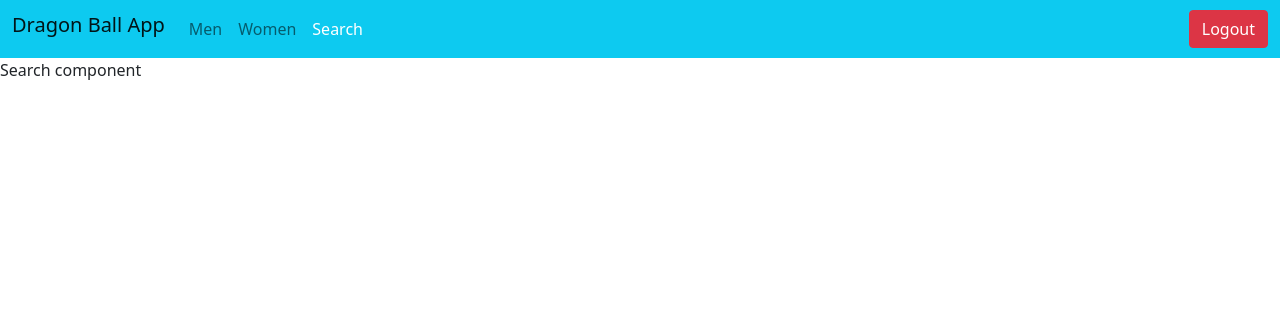
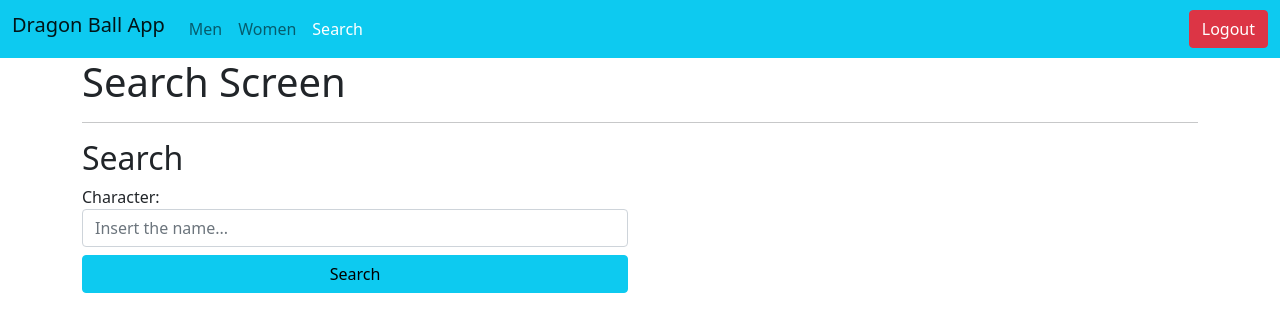
Before and after one commit to christophermontero/dragon-ball-app, a React (Create React App) app: page /search in a window 1280 px wide. Shown: the top 332 px of the page. Built offline with nearby package versions, Linux system fonts and the light colour scheme.

Commit message:
Component to search character by name is added

```diff
--- a/src/pages/SearchScreen.jsx
+++ b/src/pages/SearchScreen.jsx
@@ -1,7 +1,32 @@
 import React from "react";
 
 const SearchScreen = () => {
-  return <div>Search component</div>;
+  return (
+    <div className="container">
+      <h1>Search Screen</h1>
+      <hr />
+      <div className="row">
+        <div className="col-6">
+          <h2>Search</h2>
+          <form>
+            <label className="form-label w-100">
+              Character:{" "}
+              <input
+                placeholder="Insert the name..."
+                type="text"
+                className="form-control"
+                autoComplete="off"
+                value={""}
+              />
+            </label>
+            <button type="submit" className="btn btn-info w-100">
+              Search
+            </button>
+          </form>
+        </div>
+      </div>
+    </div>
+  );
 };
 
 export default SearchScreen;
```
